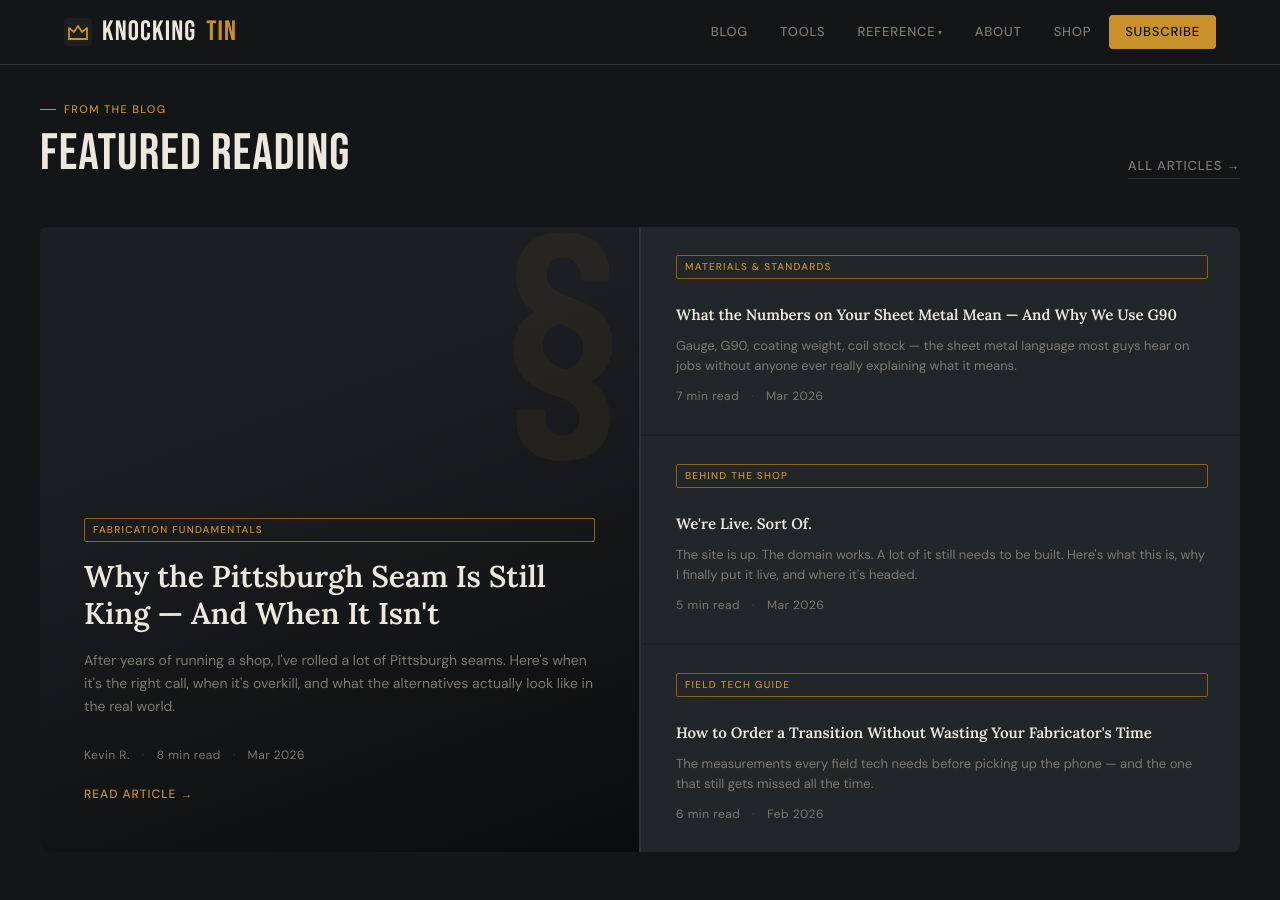
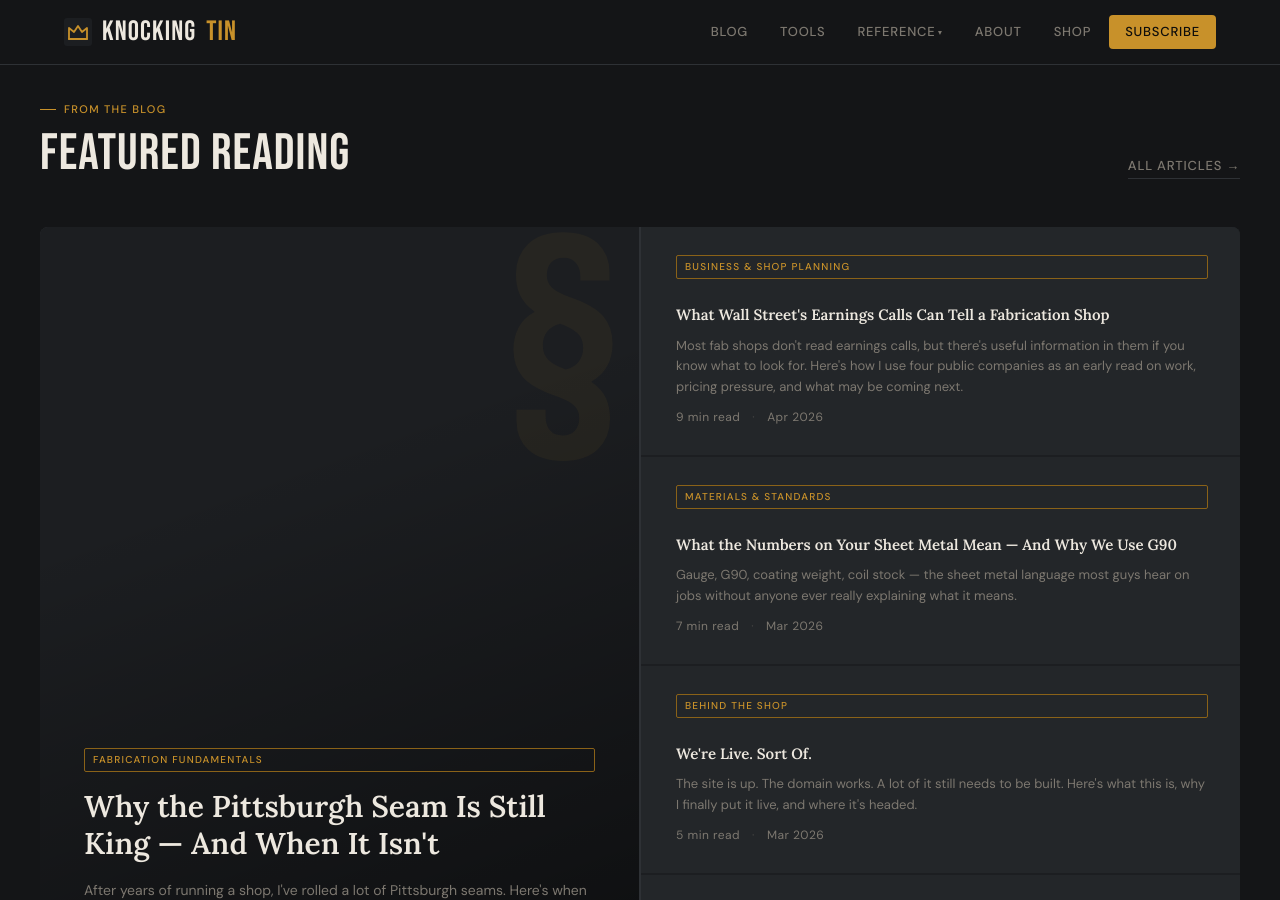
Before and after one commit to KESM89/knockingtin, a Jekyll site: the page built from index.html, in a window 1280 px wide and 900 px high, scrolled down 978 px. Built offline with Jekyll 4.4.1, drawn with Linux system fonts in a browser that asks for light colours; part of the change alters nothing that is shown; some of the changed text lies outside the part shown.

Commit message:
Update 2026-04-02-earnings-intel-fabricators.md

```diff
--- a/_posts/2026-04-02-earnings-intel-fabricators.md
+++ b/_posts/2026-04-02-earnings-intel-fabricators.md
@@ -1,12 +1,12 @@
 ---
 layout: post
 title: "What Wall Street's Earnings Calls Can Tell a Fabrication Shop"
+description: "Most fab shops don't read earnings calls, but there's useful information in them if you know what to look for. Here's how I use four public companies as an early read on work, pricing pressure, and what may be coming next."
+category: Business & Shop Planning
 date: 2026-04-02
-author: knockingtin
-categories: [business, fabrication, market-intelligence]
+read_time: 9
+featured: false
 tags: [sheet-metal, fabrication, watsco, aaon, hvac-market, material-costs, business-intelligence]
-description: "Most fab shops do not read earnings calls, but there is useful information in them if you know what to look for. Here is how I would use four public companies as an early read on work, pricing pressure, and what may be coming next."
-excerpt: "I do not read earnings calls because I care about stocks. I read them because the companies upstream from a fab shop usually tell you what they are seeing before it shows up on your floor. If you know where to look, they can give you a decent early read on demand, backlog, and cost pressure."
 ---
 
 I do not read earnings calls because I care about stocks. I read them because the companies upstream from a fab shop usually tell you what they are seeing before it shows up on your floor.
@@ -140,9 +140,7 @@ Do not read this stuff and start acting like you have a crystal ball. That is no
 
 If the near-term channel sounds soft, I do not want to get sloppy on quoting. If backlog looks promising farther out, that is encouraging, but I still want real work in hand before I hire around a story. If big contractors are talking about cost pressure, I want to be more careful about how long I leave pricing open and how I buy material.
 
-That is the practical use.
-
-Not stock talk. Not macro talk. Just better judgment.
+That is the practical use. Not stock talk. Not macro talk. Just better judgment.
 
 A few habits make sense in an environment like that:
 
@@ -168,9 +166,7 @@ Not all growth is the same. A hot specialty niche does not always help the avera
 
 This does not need to be complicated.
 
-Put the earnings dates on a calendar. Read the press release. Skim the management commentary. Write down a few basic notes.
-
-That is enough.
+Put the earnings dates on a calendar. Read the press release. Skim the management commentary. Write down a few basic notes. That is enough.
 
 If you want a simple running sheet, track things like:
 
@@ -193,11 +189,7 @@ But there is a difference between being busy and being blind.
 
 You are never going to get perfect visibility in this business. Jobs move. Customers stall. Material jumps around. Schedules slip. That is the trade.
 
-Still, if a few public companies are telling you what they are seeing before it reaches your end of the chain, it is worth listening.
-
-Not because it gives you certainty.
-
-Because it gives you a slightly better read than just guessing.
+Still, if a few public companies are telling you what they are seeing before it reaches your end of the chain, it is worth listening. Not because it gives you certainty. Because it gives you a slightly better read than just guessing.
 
 ---
 
@@ -207,8 +199,7 @@ Because it gives you a slightly better read than just guessing.
 - [AAON investor relations](https://ir.aaon.com)
 - [Comfort Systems USA investor relations](https://investors.comfortsystemsusa.com)
 - [EMCOR investor relations](https://ir.emcorgroup.com)
-- [Duct sizing calculator](/duct-sizing) — Equal friction method, ASHRAE/SMACNA compliant
-- [MEP Markets: the contractor-side view of some of the same signals](https://mepmarkets.com)
+- [Duct sizing calculator](/tools/duct-sizing/) — Equal friction method, ASHRAE/SMACNA compliant
 
 ---
 
```
